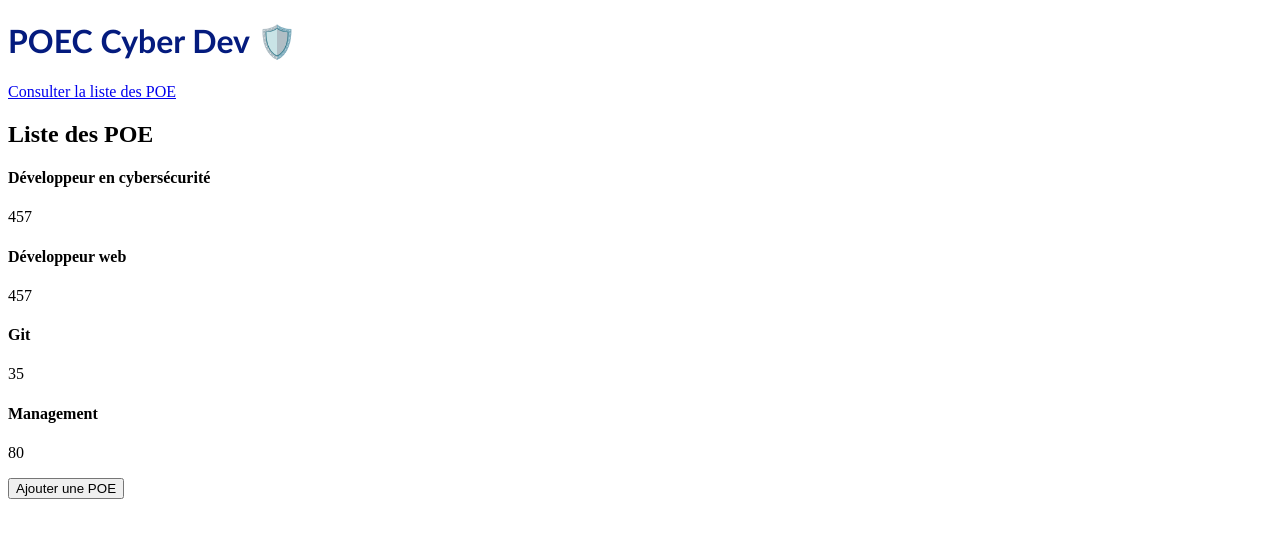
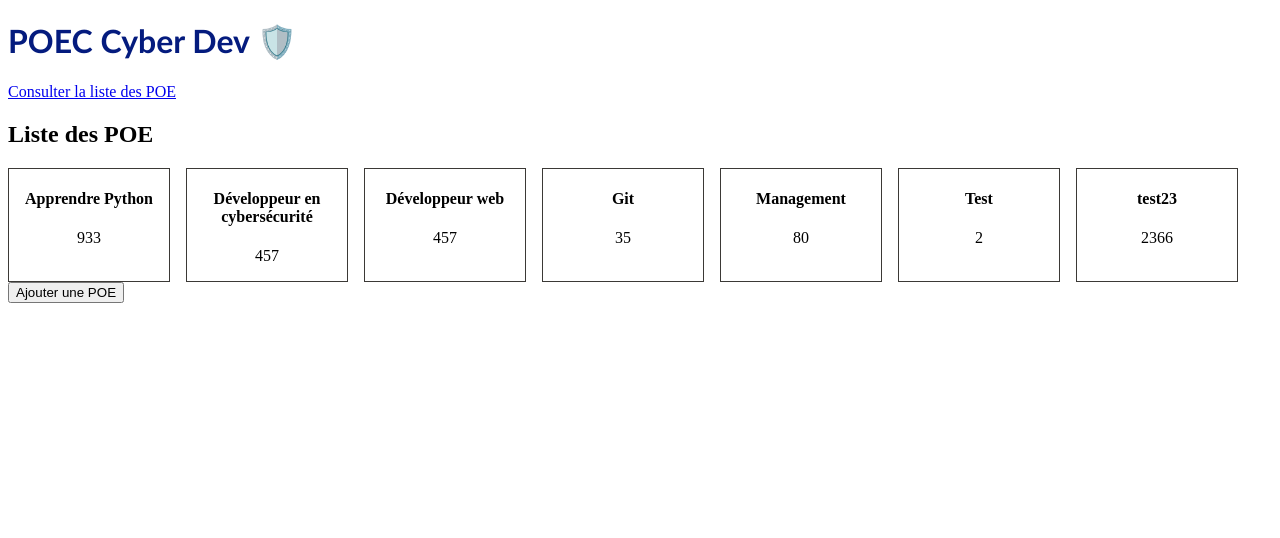
Before and after one commit to AnneClr/project_poe, an Angular app: page /poe in a window 1280 px wide. Shown: the top 538 px of the page. Built offline with nearby package versions, Linux system fonts and the light colour scheme; data requests are answered from the project's data file.

Commit message:
POE_US5-feature add new poe and redirection to poe list page

```diff
--- a/datas/db.json
+++ b/datas/db.json
@@ -84,19 +84,38 @@
   "poes": [
     {
       "label": "Développeur en cybersécurité",
-      "duration": 457
+      "duration": 457,
+      "id": "2e40"
     },
     {
       "label": "Développeur web",
-      "duration": 457
+      "duration": 457,
+      "id": "7989"
     },
     {
       "label": "Management",
-      "duration": 80
+      "duration": 80,
+      "id": "8934"
     },
     {
       "label": "Git",
-      "duration": 35
+      "duration": 35,
+      "id": "5909"
+    },
+    {
+      "id": "e3b9",
+      "label": "Test",
+      "duration": "2"
+    },
+    {
+      "id": "b3de",
+      "label": "test23",
+      "duration": "2366"
+    },
+    {
+      "id": "be49",
+      "label": "Apprendre Python",
+      "duration": "933"
     }
   ]
 }
--- a/src/app/poe/add-poe/add-poe.component.html
+++ b/src/app/poe/add-poe/add-poe.component.html
@@ -15,14 +15,14 @@
                 *ngIf="poeForm.controls['duration'].errors && poeForm.controls['duration'].touched">
                 <span *ngIf="poeForm.controls['duration'].hasError('required')">Vous devez saisir une durée
                 </span>
-                <span *ngIf="poeForm.controls['duration'].hasError('pattern')">Durée minimale insuffisante </span>
+                <span *ngIf="poeForm.controls['duration'].hasError('minimale')">Durée minimale insuffisante </span>
             </div>
         </div>
     </fieldset>
 
-    <!-- <div class="form-field">
+    <div class="form-field">
         <button [disabled]="poeForm.invalid" type="submit">Ajouter</button>
-    </div> -->
+    </div>
 </form>
 
 <!-- on demande l'affichage des données saisies en format json -->
--- a/src/app/poe/add-poe/add-poe.component.ts
+++ b/src/app/poe/add-poe/add-poe.component.ts
@@ -21,7 +21,7 @@ export class AddPoeComponent {
   ngOnInit(): void {
     this.poeForm = this._formBuilder.group({
       label: ['', [Validators.required, Validators.minLength(3)]],
-      duration: ['', [Validators.required, Validators.pattern('^[1-9]d*$')]],
+      duration: ['', [Validators.required, Validators.min(1)]],
     });
   }
 
--- a/src/app/poe/poe/poe.component.scss
+++ b/src/app/poe/poe/poe.component.scss
@@ -0,0 +1,9 @@
+.poe-container {
+    display: flex;
+    gap: 1rem;
+  .poe-card {
+    width: 10rem;
+    border: solid 1px #3b3936;
+    text-align: center;
+  }
+}
--- a/src/app/poe/poe/poe.component.ts
+++ b/src/app/poe/poe/poe.component.ts
@@ -1,6 +1,7 @@
 import { Component } from '@angular/core';
 import { Poe } from '../poe_types/poe_types';
 import { PoeService } from '../services/poe.service';
+import { take } from 'rxjs';
 
 @Component({
   selector: 'app-poe',
@@ -12,6 +13,9 @@ export class PoeComponent {
   constructor(private _service: PoeService) {}
 
   ngOnInit(): void {
-    this.poes = this._service.poe;
+    this._service
+      .findAll()
+      .pipe(take(1))
+      .subscribe((poes: Poe[]) => (this.poes = poes));
   }
 }
```
